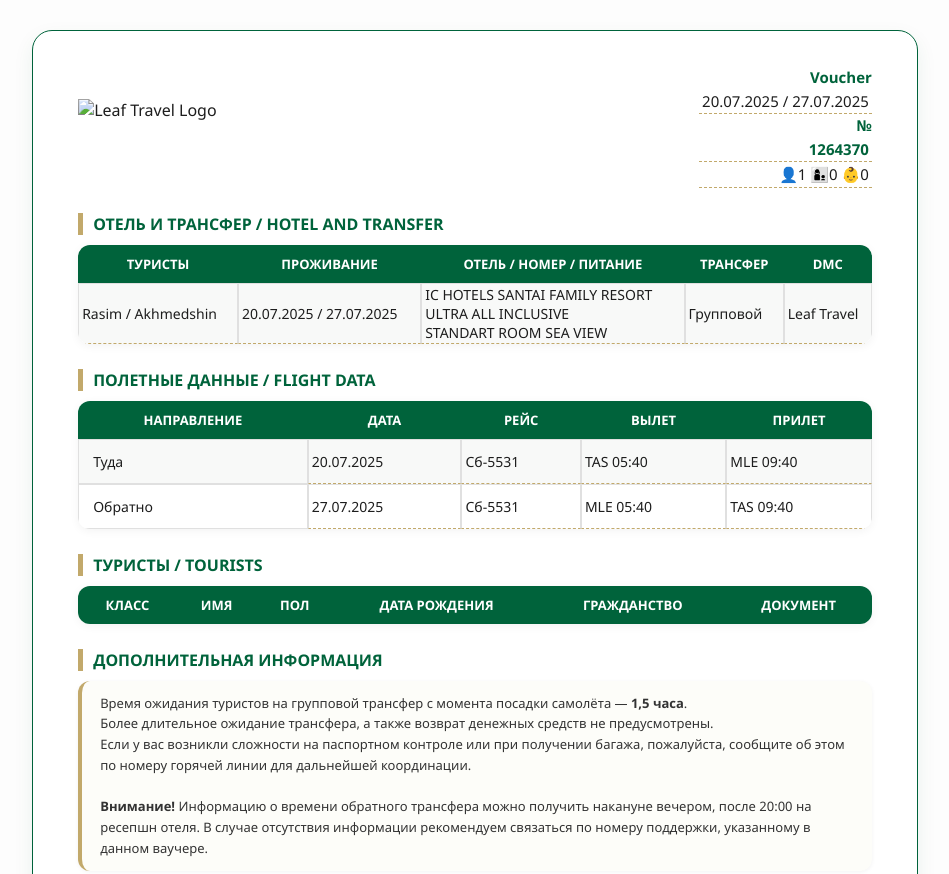
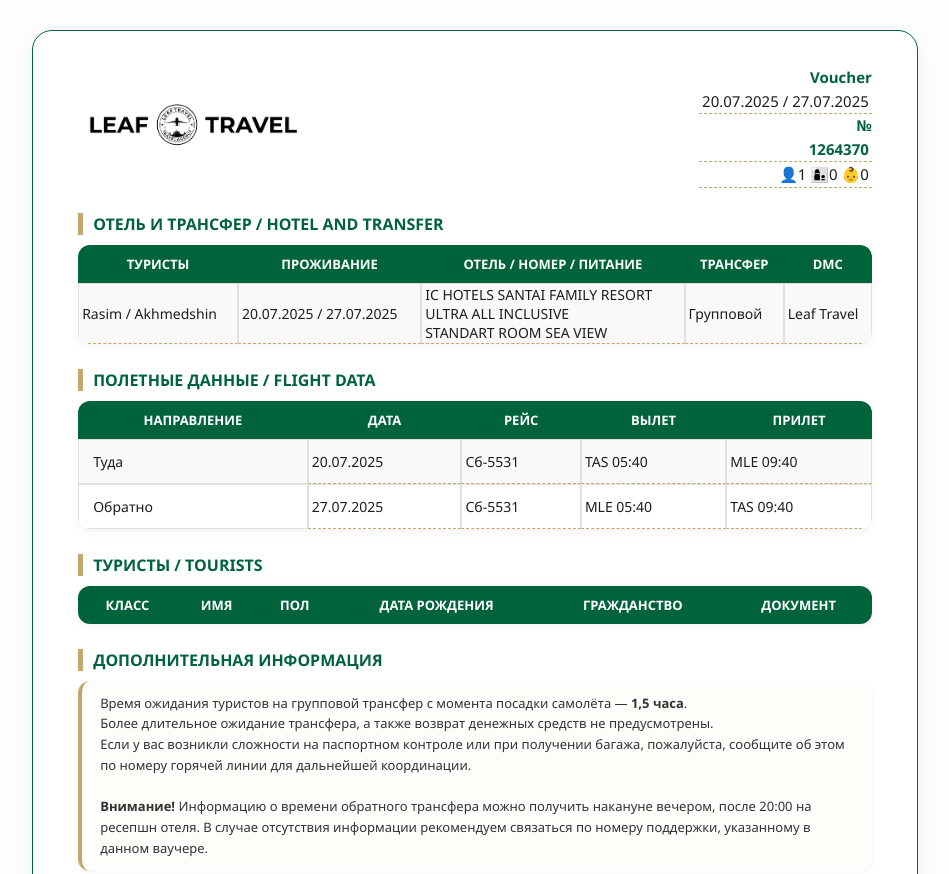
Before and after one commit to Rasim200217/voucher_leaftravel, a plain HTML site: page index.html in a window 1280 px wide. Shown: the top 874 px of the page, without its empty margins (165-1114 px from the left). Drawn offline with nearby package versions, Linux system fonts and the light colour scheme.

Commit message:
Update index.html

```diff
--- a/index.html
+++ b/index.html
@@ -11,7 +11,7 @@
 <div class="voucher" id="voucher">
     <div class="top">
         <div class="logo">
-            <img src="https://1.downloader.disk.yandex.ru/preview/7ceb091d5e912a62f0d75a94cf4d9abe2a10314b4e40a47114d707dccf41fade/inf/pg3AhI6jW71wdDWnA8F62gTO0gHCLCvtC-g4Aq3XTHdKpKmsaX7_gUDtbpYKHi6SgC55OPVhHOExeOaQ4Y1Igg%3D%3D?uid=418974076&filename=Logo%20dark.png&disposition=inline&hash=&limit=0&content_type=image%2Fpng&owner_uid=418974076&tknv=v3&size=1718x1270"
+            <img src="Logodark.png"
                 alt="Leaf Travel Logo">
         </div>
         <div class="top-right">
@@ -160,4 +160,5 @@
     }
 </script>
 </body>
+
 </html>
```
